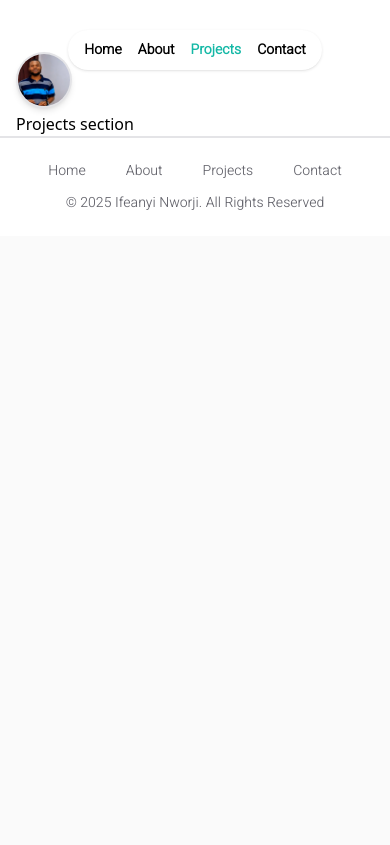
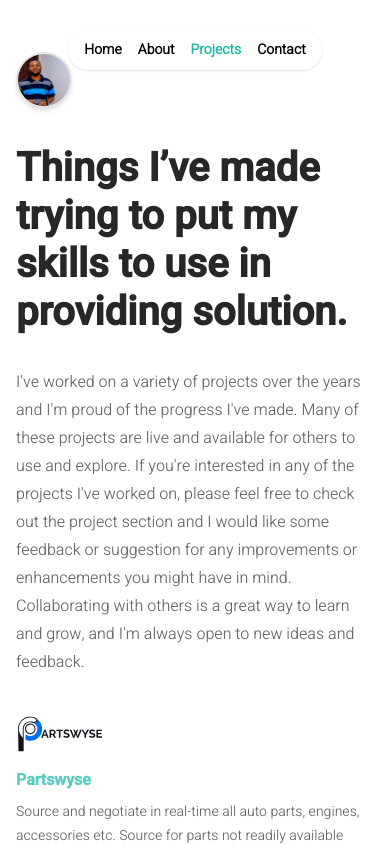
Before and after one commit to KellsCodes/ifeanyi-portfolio, a React (Vite) app: page /projects in a window 390 px wide. Shown: the top 845 px of the page. Built offline with nearby package versions, Linux system fonts and the light colour scheme.

Commit message:
Complete Projects page with responsiveness

```diff
--- a/src/pages/Projects.jsx
+++ b/src/pages/Projects.jsx
@@ -1,13 +1,25 @@
+import Card from "../components/Card";
 import HeroSection from "../components/Hero";
 import Layout from "../layout/Layout";
+import projects from "../projects/projects";
 
 export default function Projects() {
     return (
         <Layout>
             <HeroSection />
-            <div>
-                <div>Projects section</div>
-                <div></div>
+            <section className="lg:w-[75%] space-y-8 mt-8">
+                <h1 className="font-[700] text-[40px] leading-12 text-primary font-secondary">
+                    Things I’ve made trying to put my skills to use in providing solution.
+                </h1>
+                <p className="leading-7 font-medium font-primary text-secondary text-md">
+                    I've worked on a variety of projects over the years and I'm proud of the progress I've made. Many of these projects are live and available for others to use and explore. If you're interested in any of the projects I've worked on, please feel free to check out the project section and I would like some feedback or suggestion for any improvements or enhancements you might have in mind. Collaborating with others is a great way to learn and grow, and I'm always open to new ideas and feedback.
+                </p>
+            </section>
+
+            <div className="grid grid-cols-1 md:grid-cols-2 lg:grid-cols-3 gap-3 my-2 lg:my-10">
+                {
+                    projects.map(item => (<Card key={item.id} item={item} />))
+                }
             </div>
         </Layout>
     )
```
